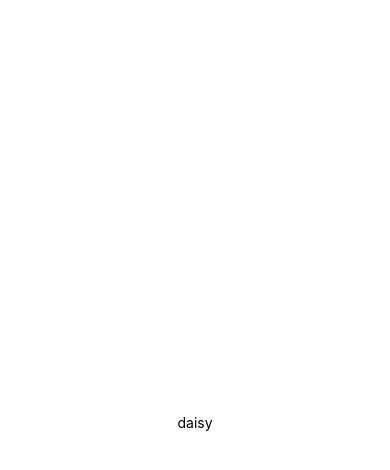
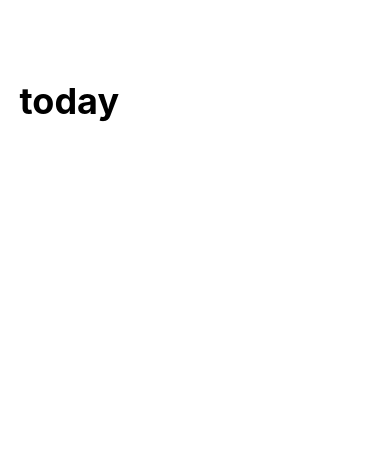
Before and after one commit to 0verread/daisy, a React Native app: screen / in a window 390 px wide. Shown: the top 470 px of the page. Built offline with nearby package versions, Linux system fonts and the light colour scheme.

Commit message:
Header: Done

```diff
--- a/App.tsx
+++ b/App.tsx
@@ -1,10 +1,14 @@
 import { StyleSheet, Text, View } from 'react-native';
+
+import Header from './src/components/Header';
 
 export default function App() {
   return (
-    <View style={styles.container}>
-      <Text>daisy</Text>
-    </View>
+    <Header />
+    // <View style={styles.container}>
+    //   <Text style={styles.name}>daisy</Text>
+    //   <Text>make your today easy</Text>
+    // </View>
   );
 }
 
@@ -14,5 +18,11 @@ const styles = StyleSheet.create({
     backgroundColor: '#fff',
     alignItems: 'center',
     justifyContent: 'center',
+    flexDirection: 'column'
+
   },
+  name: {
+    fontWeight: 'bold',
+    fontSize: 36
+  }
 });
--- /dev/null
+++ b/src/components/Header.tsx
@@ -0,0 +1,29 @@
+import React from "react";
+import { StyleSheet, View, Text } from "react-native";
+
+
+const Header = () => {
+  return(
+    <View style={styles.header}>
+      <Text style={styles.today}>today</Text>
+    </View>
+  )
+}
+
+const styles = StyleSheet.create({
+  header: {
+    height: "24%",
+    flexDirection: "row",
+    justifyContent: "space-between",
+    alignItems: "center",
+    paddingHorizontal: "5%",
+    paddingTop: 24,
+    paddingBottom: 24,
+  },
+  today: {
+    fontWeight: 'bold',
+    fontSize: 36
+  }
+})
+
+export default Header;
```
